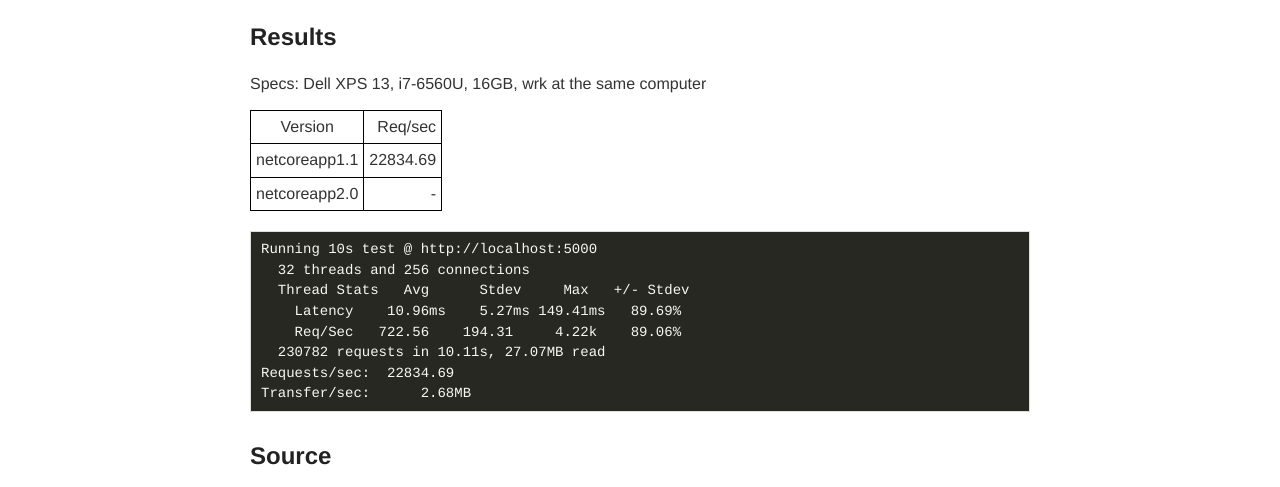
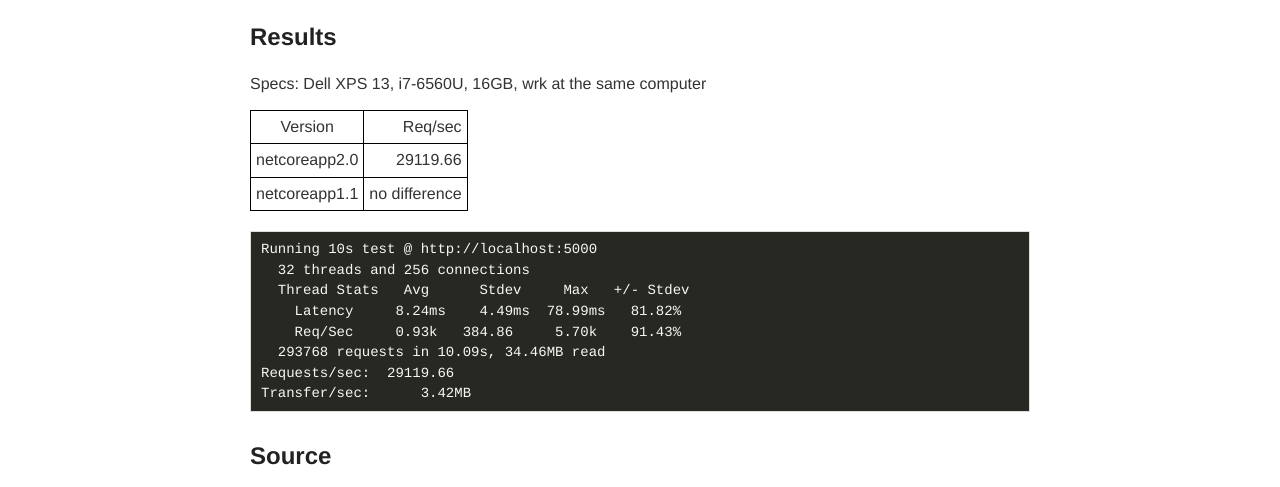
Before and after one commit to ttu/ttu.github.io, a Jekyll site: the page built from _posts/2017-7-20-aspnet-core-performance-tests-wrk.md, in a window 1280 px wide. Shown: the part 1626-2113 px from the top of the page. Built offline with Jekyll 4.4.1, drawn with Linux system fonts in a browser that asks for light colours; comment, search, counter and statistics services are not loaded.

Commit message:
Update performance test result to Core 2.0

````diff
--- a/_posts/2017-7-20-aspnet-core-performance-tests-wrk.md
+++ b/_posts/2017-7-20-aspnet-core-performance-tests-wrk.md
@@ -79,18 +79,18 @@
 
 Version|Req/sec
 ---|---:
-netcoreapp1.1|22834.69
-netcoreapp2.0|-
+netcoreapp2.0|29119.66
+netcoreapp1.1|no difference
 
 ```
 Running 10s test @ http://localhost:5000
   32 threads and 256 connections
   Thread Stats   Avg      Stdev     Max   +/- Stdev
-    Latency    10.96ms    5.27ms 149.41ms   89.69%
-    Req/Sec   722.56    194.31     4.22k    89.06%
-  230782 requests in 10.11s, 27.07MB read
-Requests/sec:  22834.69
-Transfer/sec:      2.68MB
+    Latency     8.24ms    4.49ms  78.99ms   81.82%
+    Req/Sec     0.93k   384.86     5.70k    91.43%
+  293768 requests in 10.09s, 34.46MB read
+Requests/sec:  29119.66
+Transfer/sec:      3.42MB
 ```
 
 ## Source
--- a/index.html
+++ b/index.html
@@ -77,6 +77,7 @@
 		<div class="ownDev">
 			Go to <a href="/blog">blog</a>
 		</div>
+		<br/>
 
 		<div class="ownDev">
 			<a href="/redux-todomvc-with-rest-api">How to modify React TodoMVC example to use a REST API and WebSockets</a> (2/2017)<br/>
````
